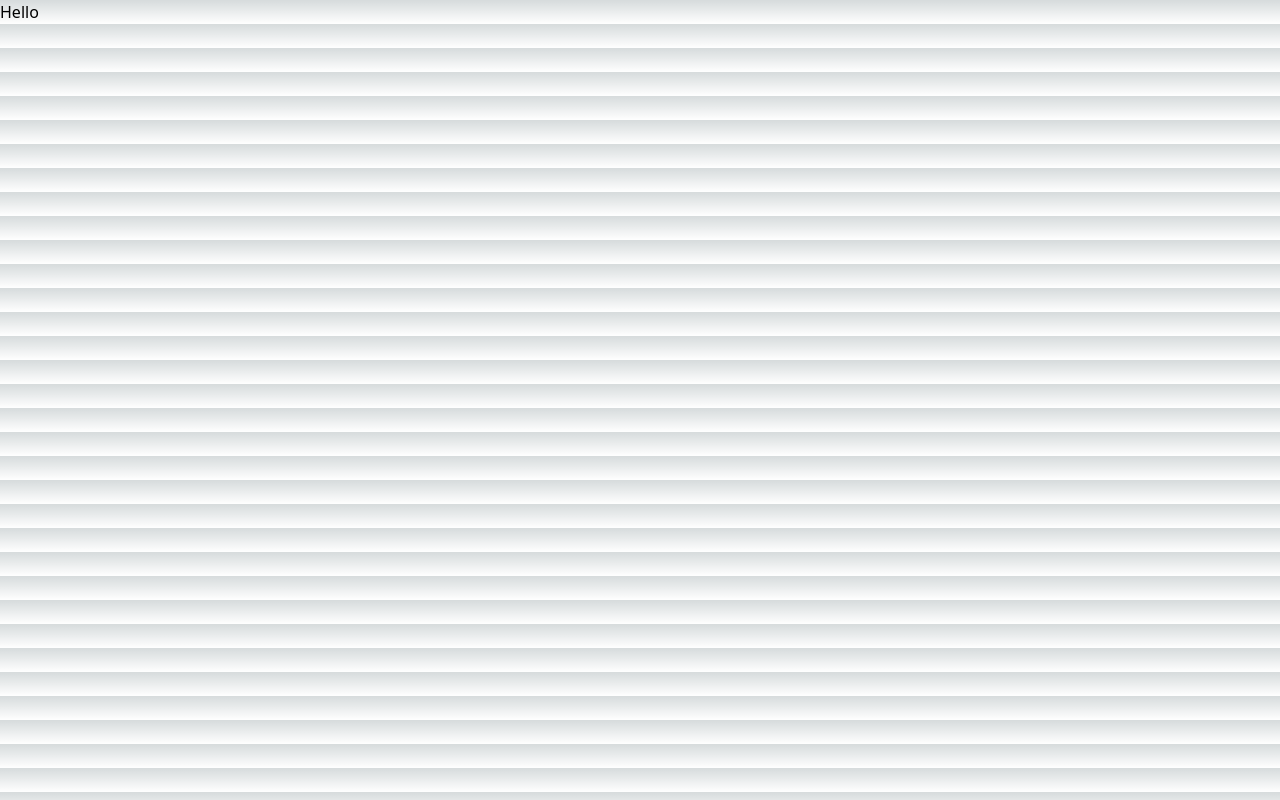
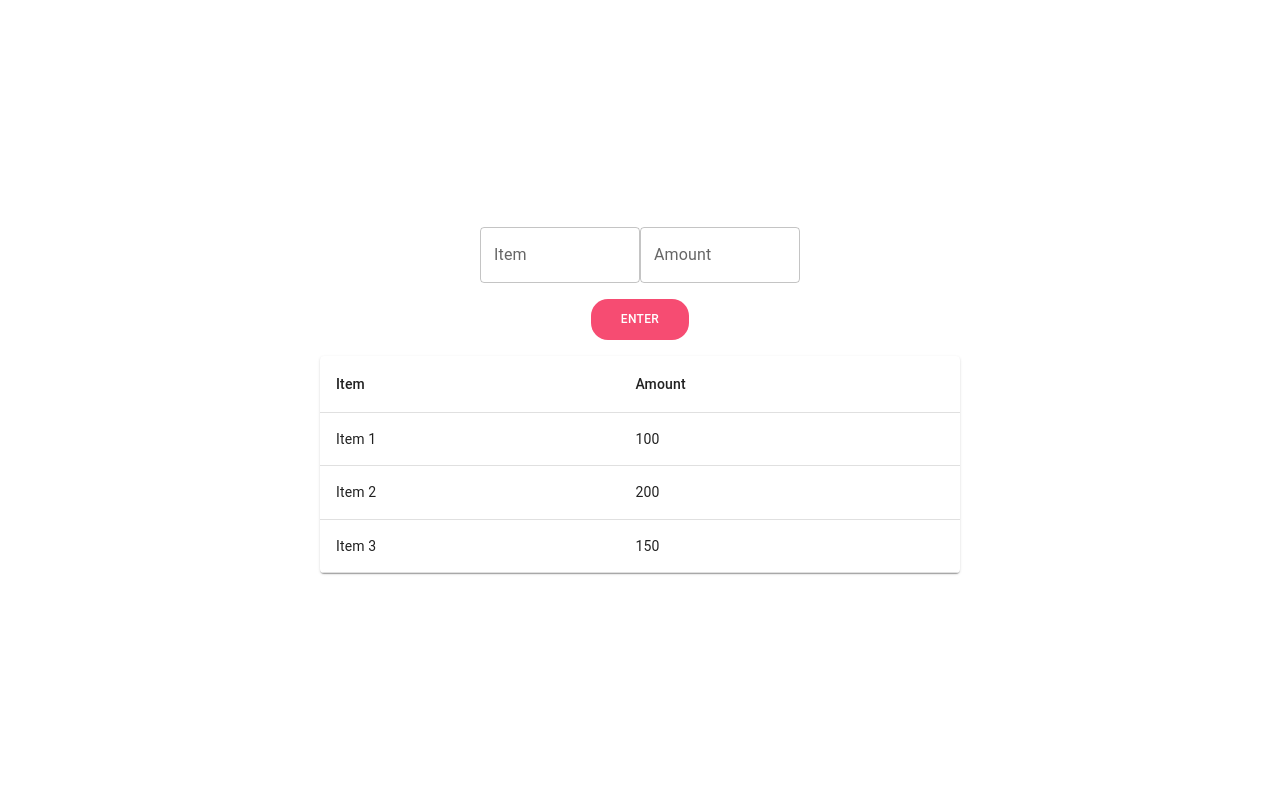
Before and after one commit to mohammadm10/finance-tracker, a Next.js app in the folder frontend/: page /HomePage in a window 1280 px wide. Built offline with nearby package versions, Linux system fonts and the light colour scheme.

Commit message:
db incorporated

```diff
--- a/frontend/src/pages/HomePage.js
+++ b/frontend/src/pages/HomePage.js
@@ -1,7 +1,60 @@
-export default function HomePage () {
+import Head from 'next/head';
+import { Button, TextField, Table, TableBody, TableCell, TableContainer, TableHead, TableRow, Paper, TablePagination } from '@mui/material';
+
+export default function HomePage() {
+
+    const data = [
+        { item: 'Item 1', amount: 100 },
+        { item: 'Item 2', amount: 200 },
+        { item: 'Item 3', amount: 150 },
+    ];
+
     return (
         <>
-         Hello
+            <Head>
+                <title>Finanace Tracker</title>
+            </Head>
+            <main id='loggedIn' className='bg-white overflow-hidden'>
+                <section className='min-h-screen flex justify-center items-center flex-col space-y-4' >
+                    <div className=' flex justify-between w-[25%]'>
+                        <TextField id="item" label="Item" variant="outlined" />
+                        <TextField id="amount" label="Amount" variant="outlined" />
+                    </div>
+                    <div className=''>
+                        <Button
+                            style={{
+                                borderRadius: 17,
+                                padding: "10px 30px",
+                                fontSize: "12px",
+                                backgroundColor: "#F64C72",
+                                color: "#FFF"
+                            }}
+                        >
+                            Enter
+                        </Button>
+                    </div>
+                    <div className=' w-[50%]'>
+                        <TableContainer component={Paper}>
+                            <Table>
+                                <TableHead>
+                                    <TableRow>
+                                        <TableCell>Item</TableCell>
+                                        <TableCell>Amount</TableCell>
+                                    </TableRow>
+                                </TableHead>
+                                <TableBody>
+                                    {data.map((row, index) => (
+                                        <TableRow key={index}>
+                                            <TableCell>{row.item}</TableCell>
+                                            <TableCell>{row.amount}</TableCell>
+                                        </TableRow>
+                                    ))}
+                                </TableBody>
+                            </Table>
+                        </TableContainer>
+                    </div>
+                </section>
+            </main>
         </>
     )
 }
--- a/package.json
+++ b/package.json
@@ -12,9 +12,11 @@
   "dependencies": {
     "axios": "^1.6.0",
     "cors": "^2.8.5",
-    "express": "^4.17.1",
+    "dotenv": "^16.3.1",
+    "express": "^4.18.2",
     "express-jwt": "^8.4.0",
-    "jwks-rsa": "^3.0.1"
+    "jwks-rsa": "^3.0.1",
+    "mysql2": "^3.6.2"
   },
   "devDependencies": {
     "@types/express": "^4.17.17",
```
Also changed, not shown: 2 other files (tests, documents, lock files or other folders).
